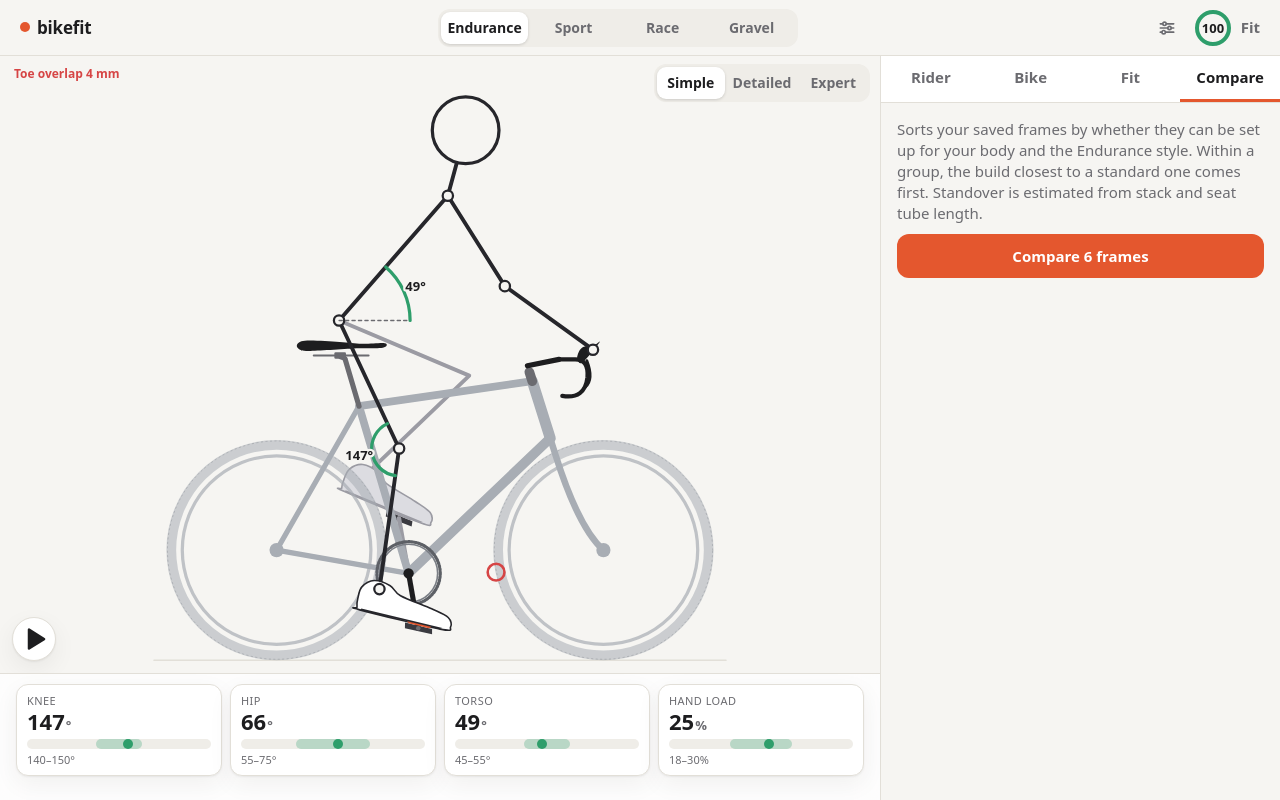
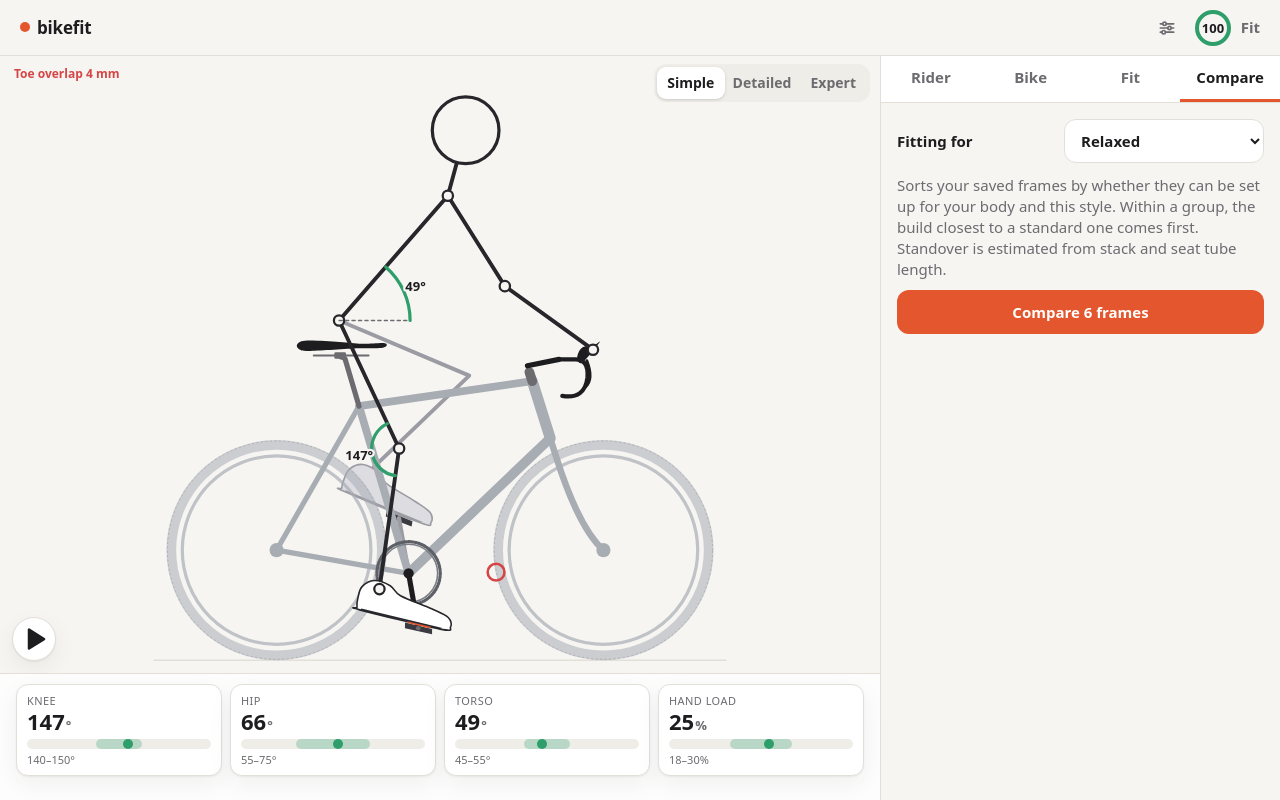
Before and after one commit to justmytwospence/bikefit, a Svelte app: page / in a window 1280 px wide. Both pictures are taken after a click on the tab "Compare". Built offline with nearby package versions, Linux system fonts and the light colour scheme.

Commit message:
feat(ui): pick the riding style where you ride, not in the header

```diff
--- a/src/App.svelte
+++ b/src/App.svelte
@@ -9,7 +9,6 @@
   import MetricStrip from './components/MetricStrip.svelte';
   import RiderPanel from './components/RiderPanel.svelte';
   import ScoreRing from './components/ScoreRing.svelte';
-  import Segmented from './components/Segmented.svelte';
   import SettingsMenu from './components/SettingsMenu.svelte';
   import { resolveSegments } from './model/body';
   import { forwardLayout } from './model/geometry';
@@ -18,7 +17,6 @@
   import { makeContext, poseWeights } from './model/riding';
   import { fitCost, fitScore, partPenalty } from './model/score';
   import { bandsFor, STYLES } from './model/styles';
-  import type { StyleId } from './model/types';
   import { activeFrame, app, save, ui, type Tab } from './state.svelte';
 
   const segments = $derived(resolveSegments(app.body));
@@ -90,7 +88,6 @@
     if (app.current.spacers > frame.maxSpacers) app.current.spacers = frame.maxSpacers;
   });
 
-  const styleOptions = Object.values(STYLES).map((s) => ({ value: s.id as StyleId, label: s.name, title: s.blurb }));
   const tabs: { id: Tab; label: string }[] = [
     { id: 'rider', label: 'Rider' },
     { id: 'bike', label: 'Bike' },
@@ -102,10 +99,6 @@
 <div class="app">
   <header>
     <div class="brand"><i></i>bikefit</div>
-    <div class="styles"><Segmented options={styleOptions} bind:value={app.styleId} ariaLabel="Riding style" compact /></div>
-    <select class="stylesel" aria-label="Riding style" bind:value={app.styleId}>
-      {#each styleOptions as o (o.value)}<option value={o.value}>{o.label}</option>{/each}
-    </select>
     <div class="right"><SettingsMenu /><ScoreRing {score} /></div>
   </header>
 
@@ -145,13 +138,6 @@
   .brand { font-weight: 600; font-size: 17px; display: flex; align-items: center; gap: 7px; letter-spacing: -0.01em; }
   .brand i { width: 10px; height: 10px; border-radius: 50%; background: var(--accent); }
   .right { display: flex; align-items: center; gap: 4px; }
-  .styles { flex: 1; min-width: 0; display: flex; justify-content: center; max-width: 360px; margin: 0 auto; }
-  .styles :global(.seg) { width: 100%; }
-  .stylesel { display: none; flex: 1; min-width: 0; max-width: 200px; margin: 0 auto; }
-  @media (max-width: 479px) {
-    .styles { display: none; }
-    .stylesel { display: block; }
-  }
   .view { grid-area: view; height: 46dvh; display: flex; flex-direction: column; min-height: 0; }
   .canvas { flex: 1; min-height: 0; }
   .panel { grid-area: panel; display: flex; flex-direction: column; min-height: 0; border-top: 1px solid var(--line); background: var(--bg); }
--- a/src/components/ComparePanel.svelte
+++ b/src/components/ComparePanel.svelte
@@ -31,8 +31,14 @@
 </script>
 
 <div class="scroll">
+  <label class="fitfor">
+    <span>Fitting for</span>
+    <select aria-label="Riding style" bind:value={app.styleId}>
+      {#each Object.values(STYLES) as s (s.id)}<option value={s.id}>{s.name}</option>{/each}
+    </select>
+  </label>
   <p class="muted">
-    Sorts your saved frames by whether they can be set up for your body and the {STYLES[app.styleId].name} style.
+    Sorts your saved frames by whether they can be set up for your body and this style.
     Within a group, the build closest to a standard one comes first. Standover is estimated from stack and seat tube length.
   </p>
   <button type="button" class="btn primary full" disabled={ui.busy} onclick={runCompareAll}>
@@ -69,6 +75,8 @@
 
 <style>
   .scroll { flex: 1; overflow-y: auto; padding: 16px; }
+  .fitfor { display: flex; align-items: center; justify-content: space-between; gap: 10px; font-weight: 600; margin-bottom: 12px; }
+  .fitfor select { flex: 0 1 200px; }
   .full { width: 100%; }
   .list { margin-top: 16px; }
   .dim { opacity: 0.5; }
--- a/src/components/FitPanel.svelte
+++ b/src/components/FitPanel.svelte
@@ -9,6 +9,7 @@
   import {
     activeFrame, app, clearGhost, markAsMine, optimize, resetToBaseline, setHasSetup, ui, undo,
   } from '../state.svelte';
+  import { STYLES } from '../model/styles';
   import { measure } from '../lib/measure';
   import ChipRow from './ChipRow.svelte';
   import Segmented from './Segmented.svelte';
@@ -167,7 +168,7 @@
   {#snippet verdictLine()}
     {#if ui.verdict === 'fits'}<p class="verdict ok">Fits</p>
     {:else if ui.verdict === 'compromise'}<p class="verdict near">Fits with compromises{ui.flags.length ? ': ' + ui.flags.join('; ') : ''}</p>
-    {:else if ui.verdict === 'no'}<p class="verdict off">Does not fit this style</p>{/if}
+    {:else if ui.verdict === 'no'}<p class="verdict off">Does not fit the {STYLES[app.styleId].name} style</p>{/if}
   {/snippet}
 
   {#if !app.hasSetup && ui.verdict}
--- a/src/components/RiderPanel.svelte
+++ b/src/components/RiderPanel.svelte
@@ -15,6 +15,7 @@
   const keys = Object.keys(SEGMENT_LABELS) as (keyof typeof SEGMENT_LABELS)[];
   const style = $derived(STYLES[app.styleId]);
   const hidden = $derived(hiddenRiderValues(app));
+  const styleOptions = Object.values(STYLES).map((s) => ({ value: s.id, label: s.name }));
   const shoes = Array.from({ length: 29 }, (_, i) => 36 + i * 0.5);
 
   const sexes: { value: Sex; label: string }[] = [
@@ -46,7 +47,7 @@
     <div class="card intro">
       <b>Start here</b>
       <ol>
-        <li>Enter your height and inseam below.</li>
+        <li>Enter your height and inseam below, and pick how you ride.</li>
         <li>Pick your frame in the Bike tab.</li>
         <li>Press Optimize in the Fit tab.</li>
       </ol>
@@ -97,7 +98,19 @@
   <Segmented options={flex} bind:value={app.body.flexibility} ariaLabel="Flexibility" />
   <p class="muted small hint">Can you touch your toes with straight legs? Easily = High.</p>
 
+  <h2>How you ride</h2>
+  <Segmented options={styleOptions} compact bind:value={app.styleId} ariaLabel="Riding style" />
+  <p class="muted small hint">{style.blurb}</p>
   {#if lv >= 2}
+    <div class="label">Effort</div>
+    <Segmented options={efforts} ariaLabel="Effort" bind:value={() => effort, (v) => (app.effort = v)} />
+    <p class="muted small hint">{EFFORT_LABELS[effort].hint}</p>
+    <div class="label">Where your hands are</div>
+    <Segmented options={hands} ariaLabel="Hand position" bind:value={() => handsPref, (v) => (app.hands = v)} />
+    {#if app.effort != null || app.hands != null}
+      <button type="button" class="link" onclick={() => { app.effort = null; app.hands = null; }}>Use style default</button>
+    {/if}
+
     <h2>Arms and feet</h2>
     <NumberField
       label="Arm length" unit={armF.unit} min={armF.min} max={armF.max} step={armF.step}
@@ -111,16 +124,6 @@
     <div class="label">Ankling</div>
     <Segmented options={ankles} bind:value={app.body.ankling} ariaLabel="Ankling" />
     <p class="muted small hint">{ANKLING[app.body.ankling].hint}</p>
-
-    <h2>Riding</h2>
-    <div class="label">Effort</div>
-    <Segmented options={efforts} ariaLabel="Effort" bind:value={() => effort, (v) => (app.effort = v)} />
-    <p class="muted small hint">{EFFORT_LABELS[effort].hint}</p>
-    <div class="label">Where your hands are</div>
-    <Segmented options={hands} ariaLabel="Hand position" bind:value={() => handsPref, (v) => (app.hands = v)} />
-    {#if app.effort != null || app.hands != null}
-      <button type="button" class="link" onclick={() => { app.effort = null; app.hands = null; }}>Use style default</button>
-    {/if}
   {/if}
 
   {#if lv >= 3}
--- a/src/model/styles.ts
+++ b/src/model/styles.ts
@@ -38,7 +38,7 @@ function style(
 
 export const STYLES: Record<StyleId, Style> = {
   endurance: style(
-    'endurance', 'Endurance', 'Upright and comfortable for long days.',
+    'endurance', 'Relaxed', 'Upright and comfortable for long days, like an endurance bike.',
     { defaultEffort: 'easy', defaultHands: 'hoods' }, 158,
     {
       knee: [140, 150], kneeTop: [62, 120], hip: [55, 75], torso: [45, 55], shoulder: [80, 92],
@@ -47,7 +47,7 @@ export const STYLES: Record<StyleId, Style> = {
     { hip: [45, 65], torso: [32, 45], shoulder: [78, 95], elbow: [125, 155], handLoad: [22, 36] },
   ),
   sport: style(
-    'sport', 'Sport', 'A moderate drop for fast group rides.',
+    'sport', 'Sporty', 'A moderate drop for fast group rides.',
     { defaultEffort: 'tempo', defaultHands: 'hoods' }, 156,
     {
       knee: [140, 150], kneeTop: [62, 120], hip: [50, 68], torso: [38, 48], shoulder: [82, 96],
@@ -56,7 +56,7 @@ export const STYLES: Record<StyleId, Style> = {
     { hip: [42, 60], torso: [27, 40], shoulder: [79, 97], elbow: [125, 155], handLoad: [23, 37] },
   ),
   race: style(
-    'race', 'Race', 'Low and long for speed.',
+    'race', 'Aggressive', 'Low and long for racing.',
     { defaultEffort: 'hard', defaultHands: 'mixed' }, 155,
     {
       knee: [140, 150], kneeTop: [62, 120], hip: [45, 62], torso: [32, 42], shoulder: [85, 100],
```
Also changed, not shown: 1 other file (tests, documents, lock files or other folders).
